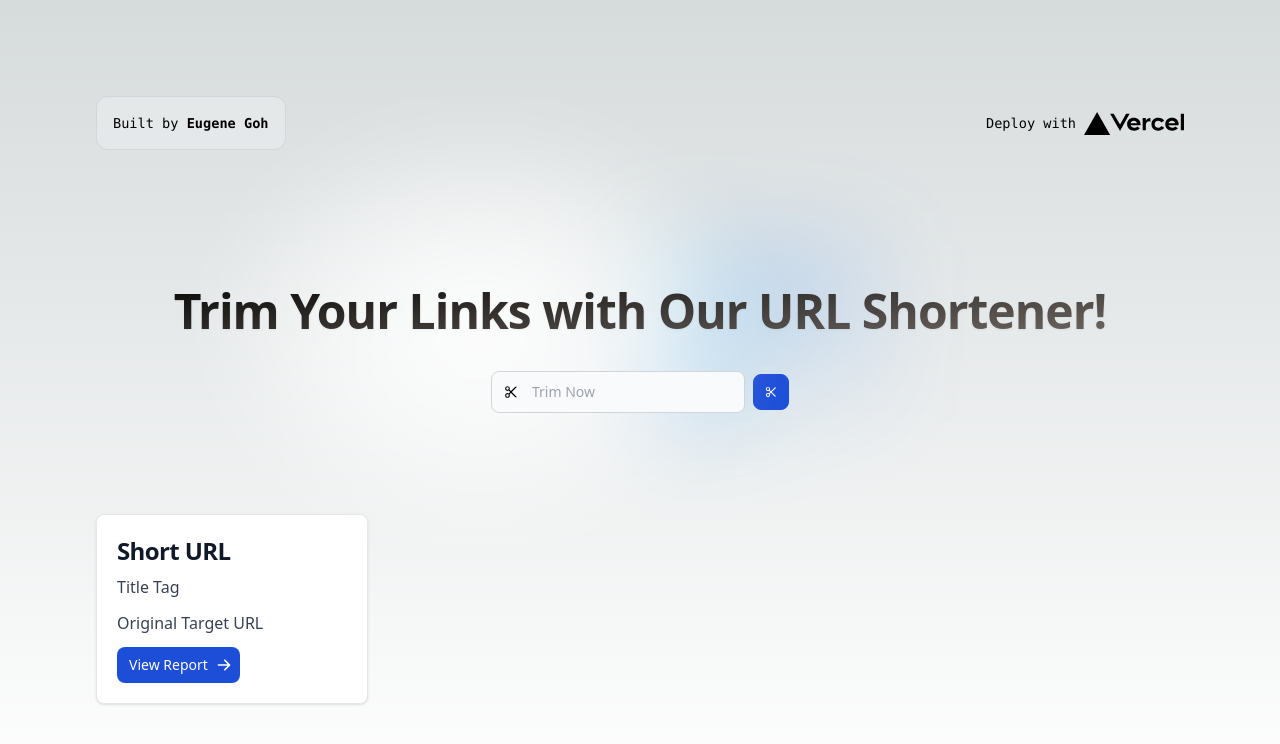
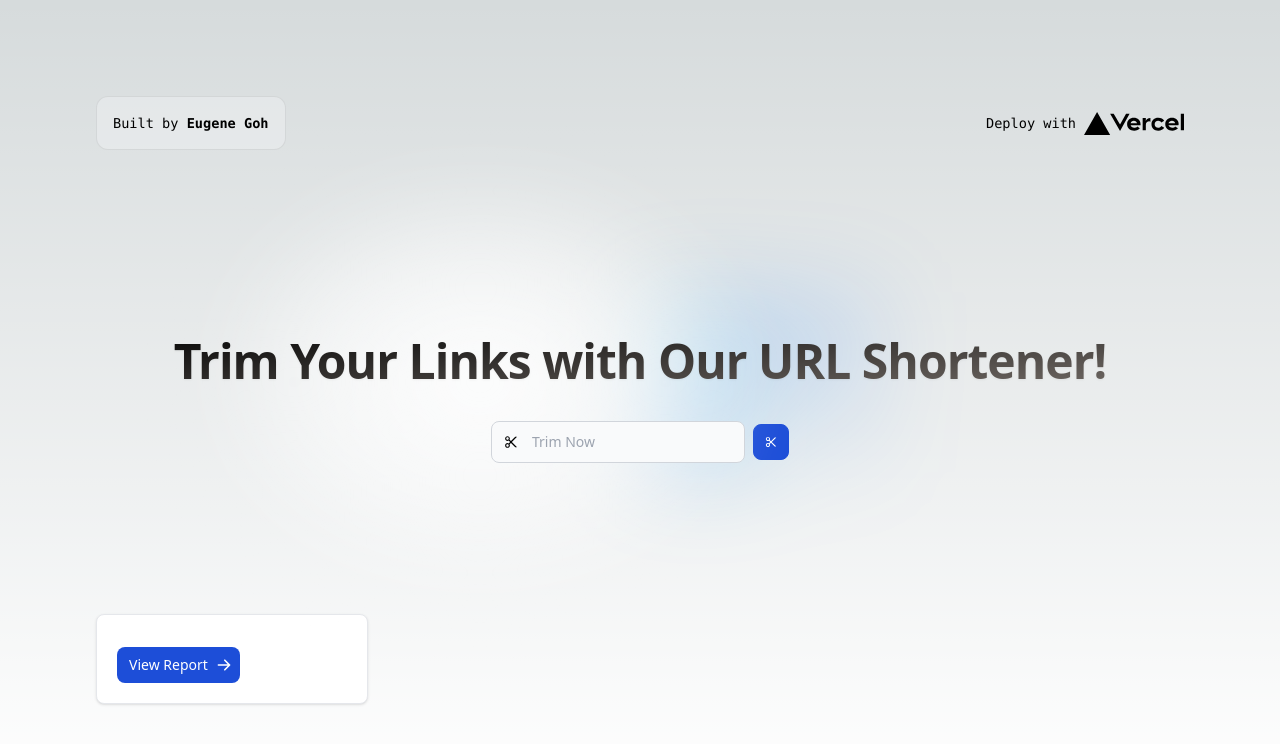
Before and after one commit to EugeneGohh/url-shortener, a Next.js app: page / in a window 1280 px wide. Shown: the top 744 px of the page. Built offline with nearby package versions, Linux system fonts and the light colour scheme.

Commit message:
feat: Add props passing

```diff
--- a/components/Card.js
+++ b/components/Card.js
@@ -1,6 +1,6 @@
 import { useState } from "react";
 
-function Card() {
+function Card({ shortUrl, titleTag, targetUrl }) {
   const [showModal, setShowModal] = useState(false);
 
   const handleShowModal = () => {
@@ -15,16 +15,16 @@ function Card() {
     <>
       <div className="max-w-sm bg-white border border-gray-200 rounded-lg shadow dark:bg-gray-800 dark:border-gray-700">
         <div className="p-5">
-          <a href="#">
-            <h6 className="mb-2 text-2xl font-bold tracking-tight text-gray-900 dark:text-white">
-              Short URL
-            </h6>
+          <a href={shortUrl} target="_blank">
+            <p className="mb-2 font-bold tracking-tight text-gray-900 dark:text-white">
+              {shortUrl}
+            </p>
           </a>
           <p className="mb-3 font-normal text-gray-700 dark:text-gray-400">
-            Title Tag
+            {titleTag}
           </p>
           <p className="mb-3 font-normal text-gray-700 dark:text-gray-400">
-            Original Target URL
+            {targetUrl}
           </p>
           <a
             href="#"
```
